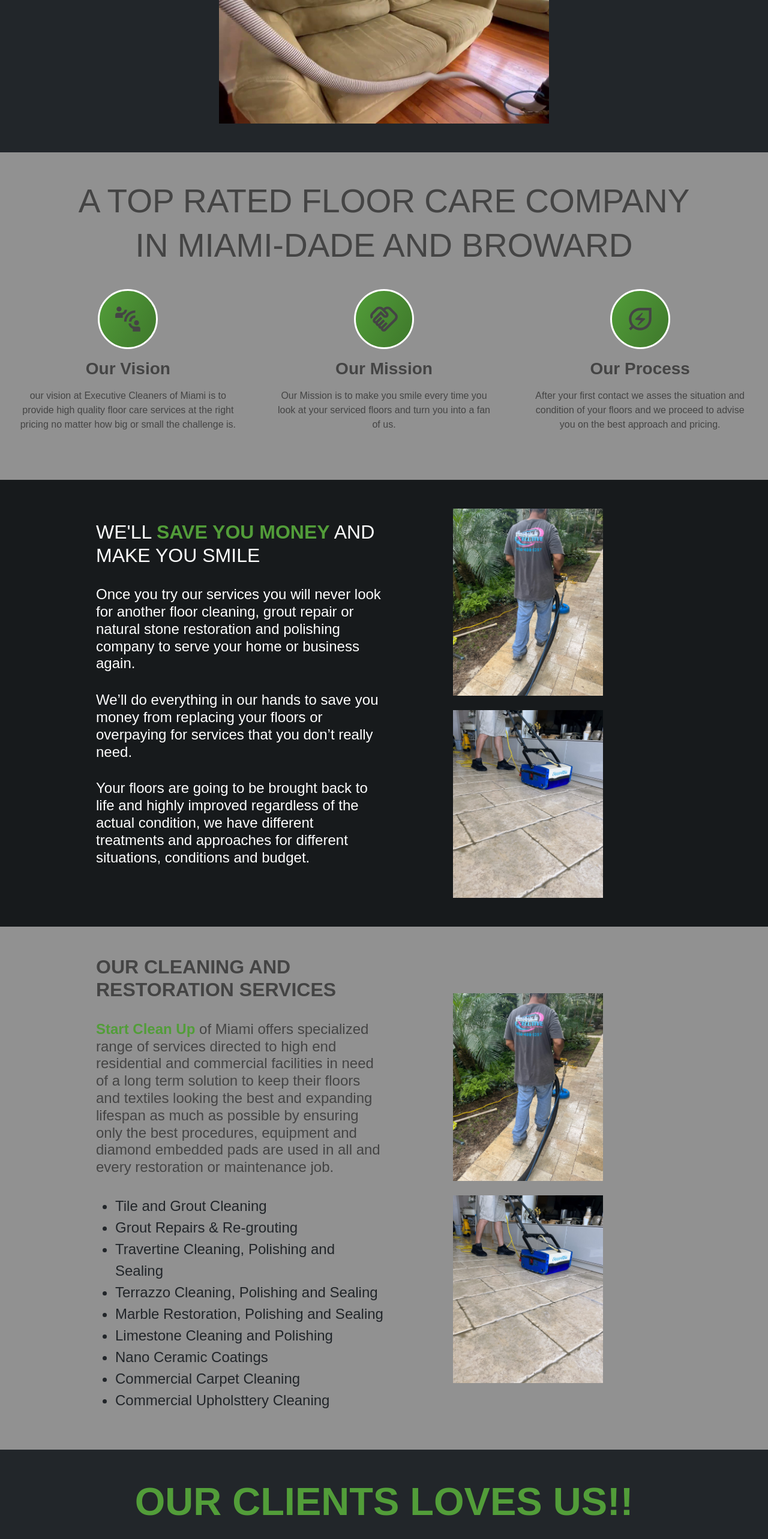
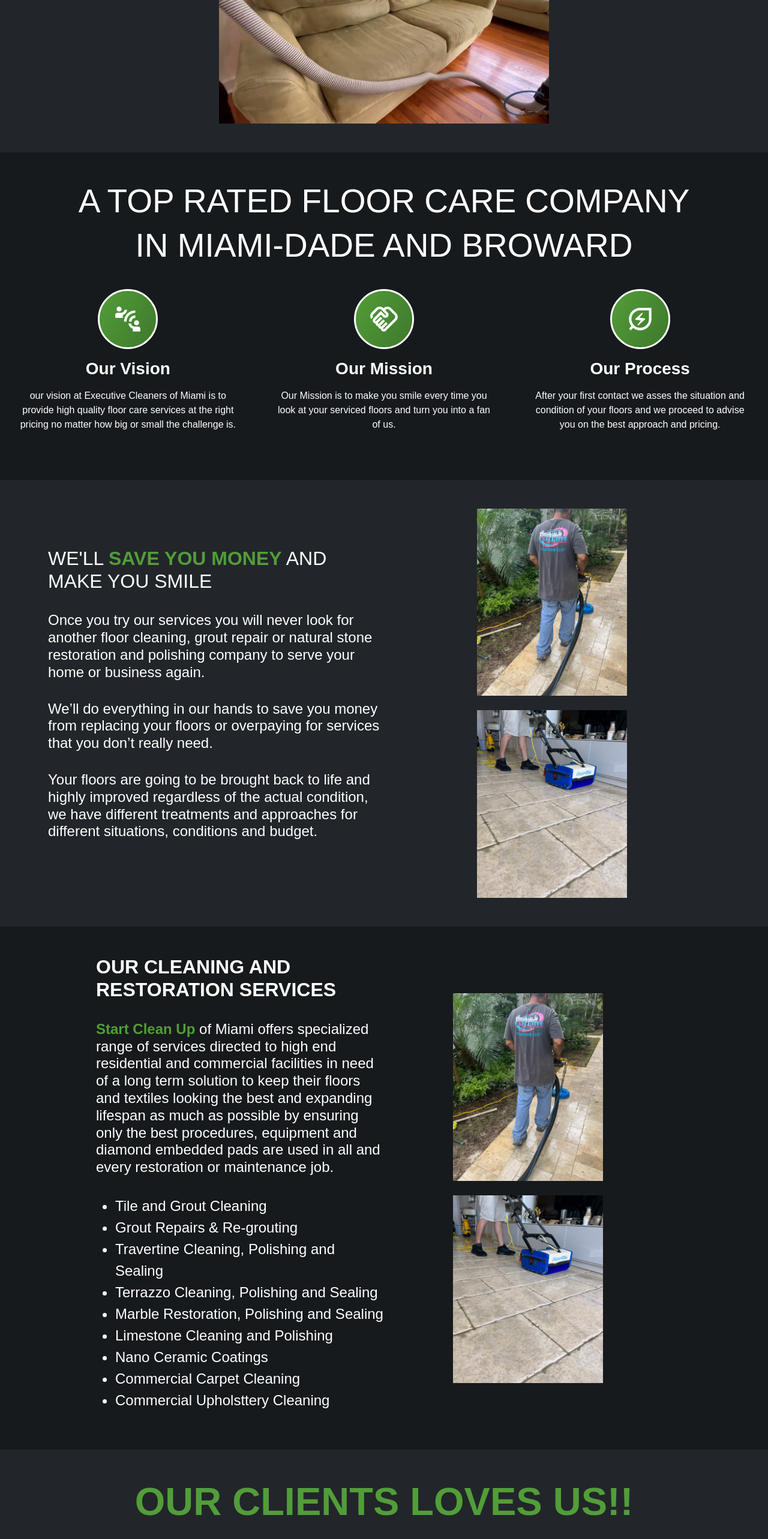
Before and after one commit to DBulacio/starcleanup_landing, a React (Create React App) app: page /AboutUs in a window 1280 px wide. Shown: the part 1298-3864 px from the top of the page at 60% size. Built offline with nearby package versions, Linux system fonts and the light colour scheme.

Commit message:
Cambios en los estilos
Se copiaron el orden de los estilos de las paginas interiores del dropdown y about us con el mismo estilo que el home

```diff
--- a/src/App.css
+++ b/src/App.css
@@ -191,8 +191,8 @@ p, h1 {
 
 /* ABOUT US */
 .services__values-bg {
-  background-color: var(--dark-gris-adrian);
-  color: #444444;
+  background-color: var(--dark);
+  color: #ffffff;
   display: flex;
   flex-direction: column;
   /* justify-content: center; */
@@ -201,7 +201,8 @@ p, h1 {
 }
 
 .our__services-bg {
-  background-color: var(--dark-gris-adrian);
+  background-color: var(--dark);
+  color: #ffffff;
   display: flex;
   flex-direction: row;
   justify-content: center;
@@ -212,14 +213,14 @@ p, h1 {
 .our__services-title {
   font-size: 2rem;
   margin-bottom: 2rem !important;
-  color: #444444;
+  color: #ffffff;
 }
 
 .our__services-pg {
   /* Cambiar tipografía */
   font-size: 1.5rem;
   line-height: 1.8rem;
-  color: #444444;
+  color: #ffffff;
   margin-bottom: 2rem !important;
 }
 
@@ -229,6 +230,16 @@ p, h1 {
 
 .our__clients-bg {
   background-color: var(--dark-secondary);
+  color: #ffffff;
+  display: flex;
+  flex-direction: column;
+  /* justify-content: center; */
+  align-items: center;
+  padding: 3rem 10rem;
+}
+
+.our__clients-bg-dark {
+  background-color: var(--dark);
   color: #ffffff;
   display: flex;
   flex-direction: column;
@@ -255,7 +266,8 @@ p, h1 {
 }
 
 .tailored-bg {
-  background-color: var(--dark-gris-adrian);
+  background-color: var(--dark);
+  color: #fff;
   display: flex;
   flex-direction: row;
   justify-content: center;
@@ -266,6 +278,15 @@ p, h1 {
 /* VALUES */
 .home__values-bg {
   background-color: var(--dark-secondary);
+  color: #fff;
+  display: flex;
+  flex-direction: column;
+  /* justify-content: center; */
+  align-items: center;
+  padding: 3rem 10rem;
+}
+.home__values-bg-dark {
+  background-color: var(--dark);
   color: #fff;
   display: flex;
   flex-direction: column;
@@ -321,6 +342,15 @@ p, h1 {
 /* CONTACT */
 .home__contact-bg {
   background-color: var(--dark);
+  color: #fff;
+  display: flex;
+  flex-direction: column;
+  /* justify-content: center; */
+  align-items: center;
+  padding: 3rem 10rem;
+}
+.home__contact-bg_secondary {
+  background-color: var(--dark-secondary);
   color: #fff;
   display: flex;
   flex-direction: column;
--- a/src/components/aboutus/SaveMoney.js
+++ b/src/components/aboutus/SaveMoney.js
@@ -2,7 +2,7 @@ import React from "react";
 
 const SaveMoney = () => {
   return (
-    <div className="home__goals-bg row">
+    <div className="home-services-bg row">
       <div className="home__goals-content col-md-12 col-lg-6">
         <h3 className="home__goals-title">WE'LL <span className="starcleanup">SAVE YOU MONEY</span> AND MAKE YOU SMILE</h3>
         <p className="home__goals-pg">Once you try our services you will never look for another floor cleaning, grout repair or natural stone restoration and polishing company to serve your home or business again.</p>
--- a/src/components/carpetcleaning/Contact.js
+++ b/src/components/carpetcleaning/Contact.js
@@ -38,7 +38,7 @@ const Contact = () => {
   };
   return (
     <div className="row">
-      <div className="home__contact-bg">
+      <div className="home__contact-bg_secondary">
         <h2>GET YOUR FREE QUOTE OR CONSULTATION</h2>
         <p>Please fill out the form below with the details of the service you require and your contact information,</p>
         <p className="home__contact-pg">and we will get back to you as soon as possible to discuss the options and pricing for our services.</p>
--- a/src/components/carpetcleaning/OurClients.js
+++ b/src/components/carpetcleaning/OurClients.js
@@ -7,7 +7,7 @@ import ConnectWithoutContactOutlinedIcon from '@mui/icons-material/ConnectWithou
 const OurClients = () => {
   return (
     <div className="row">
-      <div className="our__clients-bg">
+      <div className="home__values-bg-dark">
             <h1 className="our__clients-carrousel-title"><span className="starcleanup">OUR CLIENTS LOVES US!!</span></h1>
             <Carousel controls={false} indicators={false} wrap={true}>
             <Carousel.Item>
--- a/src/components/tilegroutfloorcleaning/Goals.js
+++ b/src/components/tilegroutfloorcleaning/Goals.js
@@ -2,7 +2,7 @@ import React from "react";
 
 const Goals = () => {
   return (
-    <div className="home__goals-bg row">
+    <div className="home-services-bg row">
       <div className="home__goals-content col-md-12 col-lg-6">
         <p className="home__goals-pg">Tile and Grout Protection for life</p>
         <h3 className="home__goals-title"><span className="starcleanup">FLOOR NANO CERAMIC COATINGS</span></h3>
--- a/src/components/tilegroutfloorcleaning/Morethan.js
+++ b/src/components/tilegroutfloorcleaning/Morethan.js
@@ -2,7 +2,7 @@ import React from "react";
 
 const Morethan = () => {
   return (
-    <div className="home__goals-bg row">
+    <div className="home-services-bg row">
       <div className="home__goals-images col-md-12 col-lg-12">
         <h6 className="services-title"><span className="starcleanup">MORE THAN A PROFESSIONAL GROUT CLEANING COMPANY</span></h6>
       </div>
--- a/src/components/tilegroutfloorcleaning/Tailored.js
+++ b/src/components/tilegroutfloorcleaning/Tailored.js
@@ -10,7 +10,7 @@ const Morethan = () => {
       </div>
 
       <div className="home__goals-content col-md-12 col-lg-6">
-        <h6 className="services-title">TAILORED TILE & GROUT CLEANING PROCESS</h6>
+        <h6 className="home__goals-title">TAILORED TILE & GROUT CLEANING PROCESS</h6>
         <p className="home__goals-pg">Welcome to <span className="starcleanup">Start Clean Up</span> of Miami, where we take pride in offering exceptional cleaning services tailored to your unique flooring needs. Our mission is to deliver customized solutions to ensure your floors are left spotless. As we all know, floors come in different materials and require specialized attention, and we understand this better. For this reason, we personalize our deep cleaning processes and sealing techniques to meet the conditions of each individual floor. Whether it’s tile, terrazzo, or stone flooring, you can relax knowing that we’ve got you covered. We use eco-friendly products and state-of-the-art equipment that ensure a thorough clean without damaging your floors or the environment.</p>
         <p className="home__goals-pg">Our team comprises skilled and experienced professionals who are dedicated to providing quality services, top-notch results, and 100% customer satisfaction. Need we say more? Call us today, describe your floor cleaning needs, and watch us deliver impressive services that will leave your floors shining like new.</p>
       </div>
```
